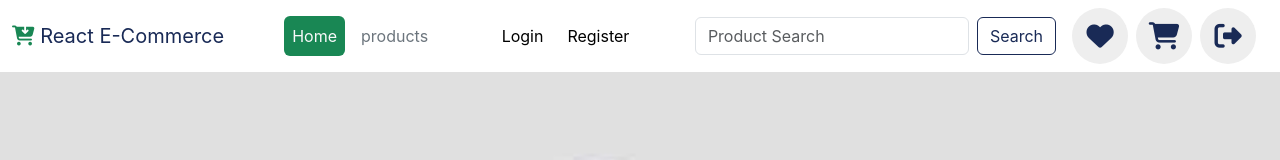
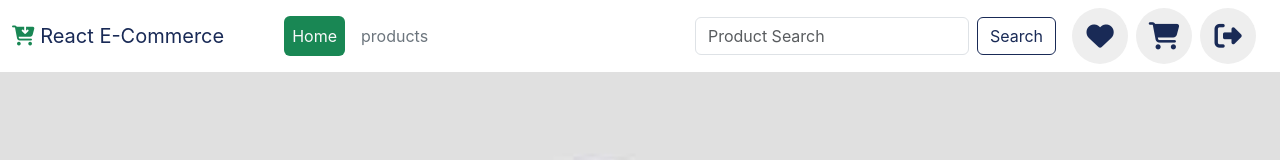
Before and after one commit to MohamedSalahdj/E-Commerce-React, a React (Create React App) app: page / in a window 1280 px wide. Shown: the top 160 px of the page. Built offline with nearby package versions, Linux system fonts and the light colour scheme; no server answers.

Commit message:
edit navbar

```diff
--- a/src/Components/NavBarComponent.js
+++ b/src/Components/NavBarComponent.js
@@ -37,14 +37,6 @@ function NavBarComponent(props) {
                             <Link className="nav-link active text-secondary lnk"  aria-current="page" to="/products">products</Link>
                         </li>
                     </ul>
-                    <ul className="navbar-nav me-auto mb-2 mb-lg-0">
-                        <li className="nav-item me-2 nav-header text-secondary">
-                            <Link to='/login' className="nav-link active"  aria-current="page" href="#">Login</Link>
-                        </li>
-                        <li className="nav-item me-2 nav-header text-secondary">
-                            <Link to='/register' className="nav-link active"  aria-current="page" href="#">Register</Link>
-                        </li>
-                    </ul>
                         <form className="d-flex" role="search">
                             <input className="form-control me-2" type="search" placeholder="Product Search" aria-label="Search"
                                 onChange={(e)=> handelSearch(e)} value={searchQuery}
```
